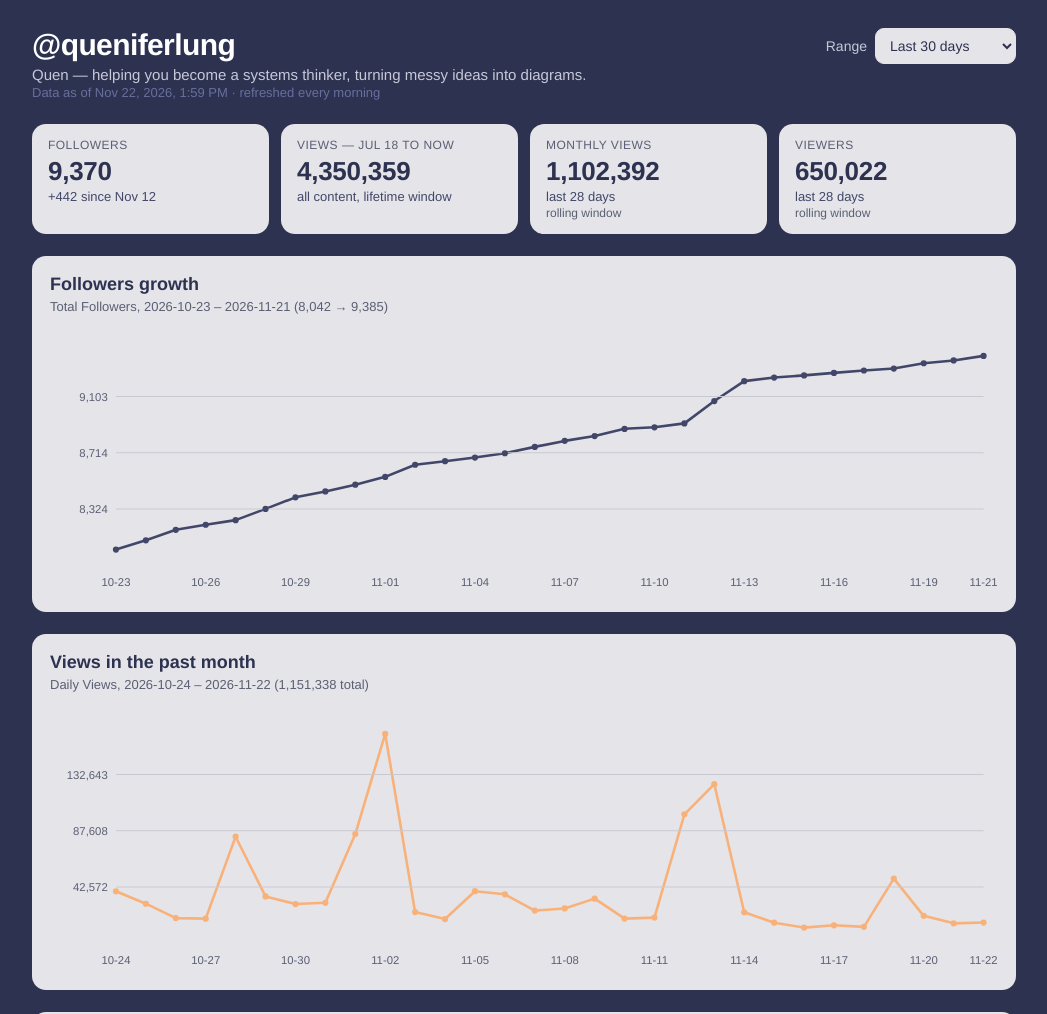
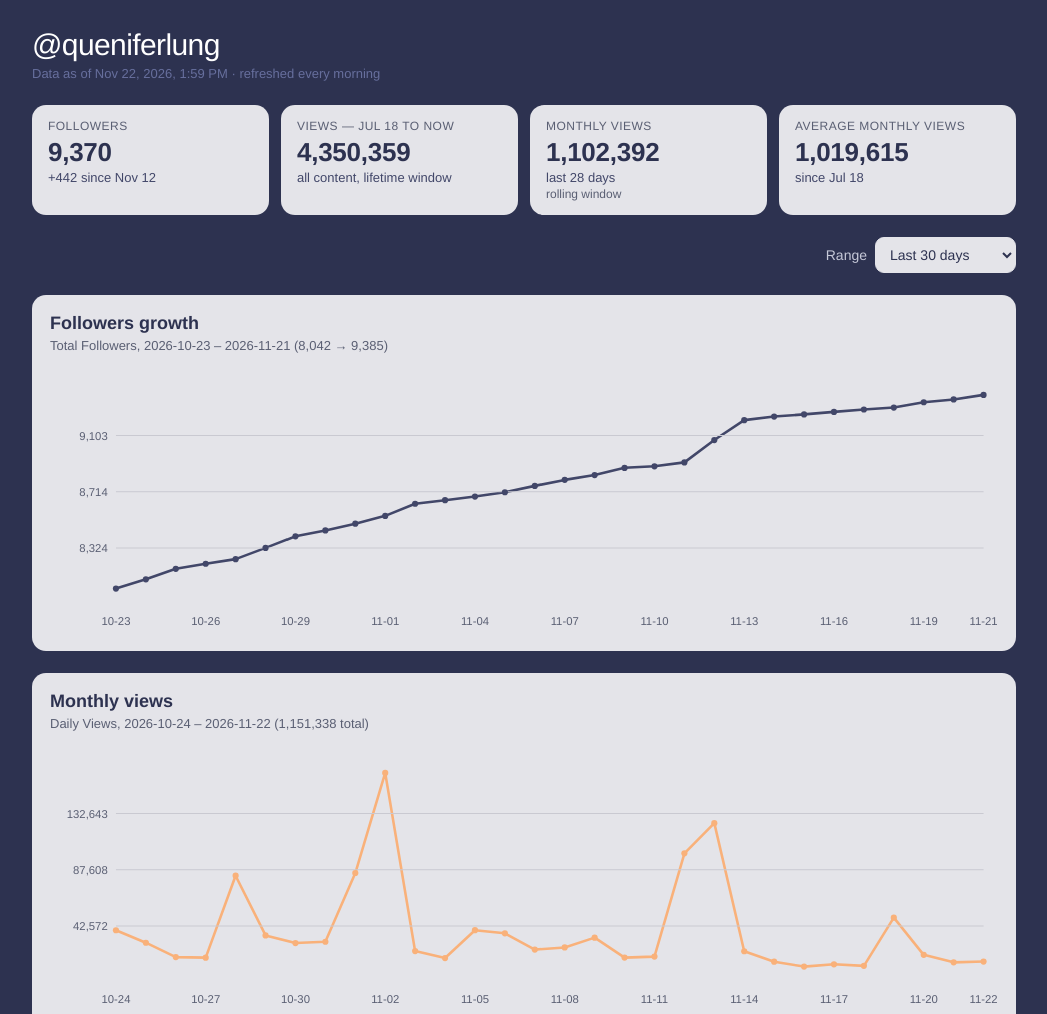
Before and after one commit to queniferlung/qthos, a plain HTML site: page index.html in a window 1280 px wide. Shown: the top 1014 px of the page, without its empty margins (116-1163 px from the left). Drawn offline with Linux system fonts and the light colour scheme.

Commit message:
Link heading to Instagram, move range below KPIs, Monthly views follows range, Average monthly views KPI, title-case GTM links

```diff
--- a/index.html
+++ b/index.html
@@ -14,7 +14,10 @@
   .wrap { max-width:1020px; margin:0 auto; padding:28px 18px 60px; }
   header { display:flex; flex-wrap:wrap; gap:12px; align-items:flex-start; justify-content:space-between; margin-bottom:22px; }
   header h1 { font-size:30px; margin:0 0 4px; letter-spacing:-.02em; font-weight:700; color:var(--ink-page); }
+  header h1 a { color:var(--ink-page); text-decoration:none; }
+  header h1 a:hover { text-decoration:underline; }
   header p { margin:2px 0; color:#c6c9d8; font-size:15px; font-weight:400; }
+  .range-row { display:flex; justify-content:flex-end; margin-bottom:22px; }
   header .updated { font-size:13px; color:var(--muted); }
   .range { display:flex; align-items:center; gap:8px; font-size:14px; color:#c6c9d8; font-weight:400; }
   .range select { font-family:Helvetica, Arial, sans-serif; font-weight:400; font-size:14px; color:var(--ink); background:var(--card); border:1px solid var(--card);
@@ -61,21 +64,21 @@
 <div class="wrap">
   <header>
     <div>
-      <h1>@queniferlung</h1>
-      <p>Quen — helping you become a systems thinker, turning messy ideas into diagrams.</p>
+      <h1><a href="https://www.instagram.com/queniferlung/" target="_blank" rel="noopener">@queniferlung</a></h1>
       <p class="updated" id="updated">Loading…</p>
     </div>
-    <label class="range">Range
-      <select id="range">
-        <option value="30" selected>Last 30 days</option>
-        <option value="60">Last 60 days</option>
-        <option value="90">Last 90 days</option>
-        <option value="all">All (from Jul 18)</option>
-      </select>
-    </label>
   </header>
 
   <div class="grid" id="kpis"></div>
+
+  <div class="range-row"><label class="range">Range
+    <select id="range">
+      <option value="30" selected>Last 30 days</option>
+      <option value="60">Last 60 days</option>
+      <option value="90">Last 90 days</option>
+      <option value="all">All (from Jul 18)</option>
+    </select>
+  </label></div>
 
   <div class="card">
     <h2>Followers growth</h2>
@@ -84,8 +87,8 @@
   </div>
 
   <div class="card">
-    <h2>Views in the past month</h2>
-    <p class="hint" id="month-hint">Daily Views, last 30 days</p>
+    <h2>Monthly views</h2>
+    <p class="hint" id="month-hint">Daily Views</p>
     <div id="chart-month"></div>
   </div>
 
@@ -116,10 +119,10 @@
   <div class="card">
     <h2>Building content GTMs</h2>
     <h3>Substack</h3>
-    <p class="link-line"><a href="https://quenifer.substack.com/p/how-i-got-1m-views-on-instagram-in?trk=public_post_comment-text" target="_blank" rel="noopener">how I got 1m views in 30 days</a></p>
+    <p class="link-line"><a href="https://quenifer.substack.com/p/how-i-got-1m-views-on-instagram-in?trk=public_post_comment-text" target="_blank" rel="noopener">How I Got 1M Views in 30 Days</a></p>
     <h3>X</h3>
-    <p class="link-line"><a href="https://x.com/queniferlungg/status/2115505145383702820?a=IvQgiYkegEyJ5LvMcc0&amp;s=20" target="_blank" rel="noopener">tips for hooks</a></p>
-    <p class="link-line"><a href="https://x.com/queniferlungg/status/2110479467957145772" target="_blank" rel="noopener">hiring an editor</a></p>
+    <p class="link-line"><a href="https://x.com/queniferlungg/status/2115505145383702820?a=IvQgiYkegEyJ5LvMcc0&amp;s=20" target="_blank" rel="noopener">Tips for Hooks</a></p>
+    <p class="link-line"><a href="https://x.com/queniferlungg/status/2110479467957145772" target="_blank" rel="noopener">Hiring an Editor</a></p>
   </div>
 
   <footer>Source: Instagram account insights for @queniferlung · refreshed every morning</footer>
@@ -162,9 +165,9 @@ function render(range) {
   lineChart(document.getElementById("chart-growth"), fdates, fvals, "#424769");
   document.getElementById("growth-hint").textContent =
     `Total Followers, ${fdates[0]} – ${fdates[fdates.length-1]} (${fmt(fvals[0])} → ${fmt(fvals[fvals.length-1])})`;
-  // Views in the past month — daily line, last 30 days (fixed, not range-sliced)
-  const mdates = d.daily.views.slice(-30).map(p=>p.date);
-  const mvals = d.daily.views.slice(-30).map(p=>p.value);
+  // Monthly views — daily line, follows the range
+  const mdates = slice(d.daily.views.map(p=>p.date));
+  const mvals = slice(d.daily.views.map(p=>p.value));
   lineChart(document.getElementById("chart-month"), mdates, mvals, "#f9b17a");
   document.getElementById("month-hint").textContent =
     `Daily Views, ${mdates[0]} – ${mdates[mdates.length-1]} (${fmt(mvals.reduce((a,b)=>a+b,0))} total)`;
@@ -176,11 +179,13 @@ fetch("data.json").then(r=>r.json()).then(d=>{
     "Data as of " + new Date(d.generatedAt).toLocaleString("en-US",{month:"short",day:"numeric",year:"numeric",hour:"numeric",minute:"2-digit"}) +
     " · refreshed every morning";
   const w = d.windowTotals;
+  const wDays = Math.round((new Date(w.end + "T12:00:00") - new Date(w.start + "T12:00:00"))/86400000) + 1;
+  const avgMonthly = Math.round(w.contentViews / (wDays/30));
   const kpis = [
     ["Followers", d.latest.followers, "+"+fmt(d.latest.followers-d.series[0].followers)+" since Nov 12", ""],
     ["Views — Jul 18 to now", w.contentViews, "all content, lifetime window", ""],
     ["Monthly views", d.latest.views28d, "last 28 days", "rolling window"],
-    ["Viewers", d.latest.viewers28d, "last 28 days", "rolling window"],
+    ["Average monthly views", avgMonthly, "since Jul 18", ""],
   ];
   document.getElementById("kpis").innerHTML = kpis.map(([l,v,dl,sub])=>
     `<div class="kpi"><div class="label">${l}</div><div class="value">${fmt(v)}</div><div class="delta">${dl}</div>${sub?`<div class="sub">${sub}</div>`:""}</div>`).join("");
```
